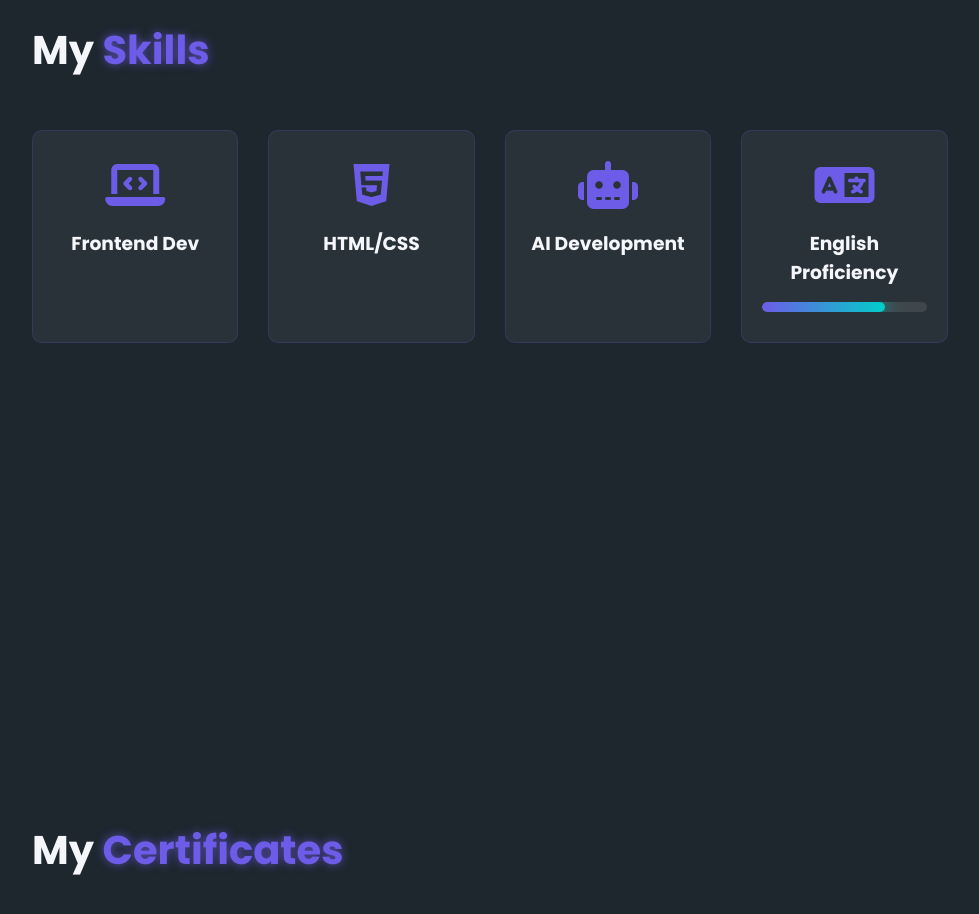
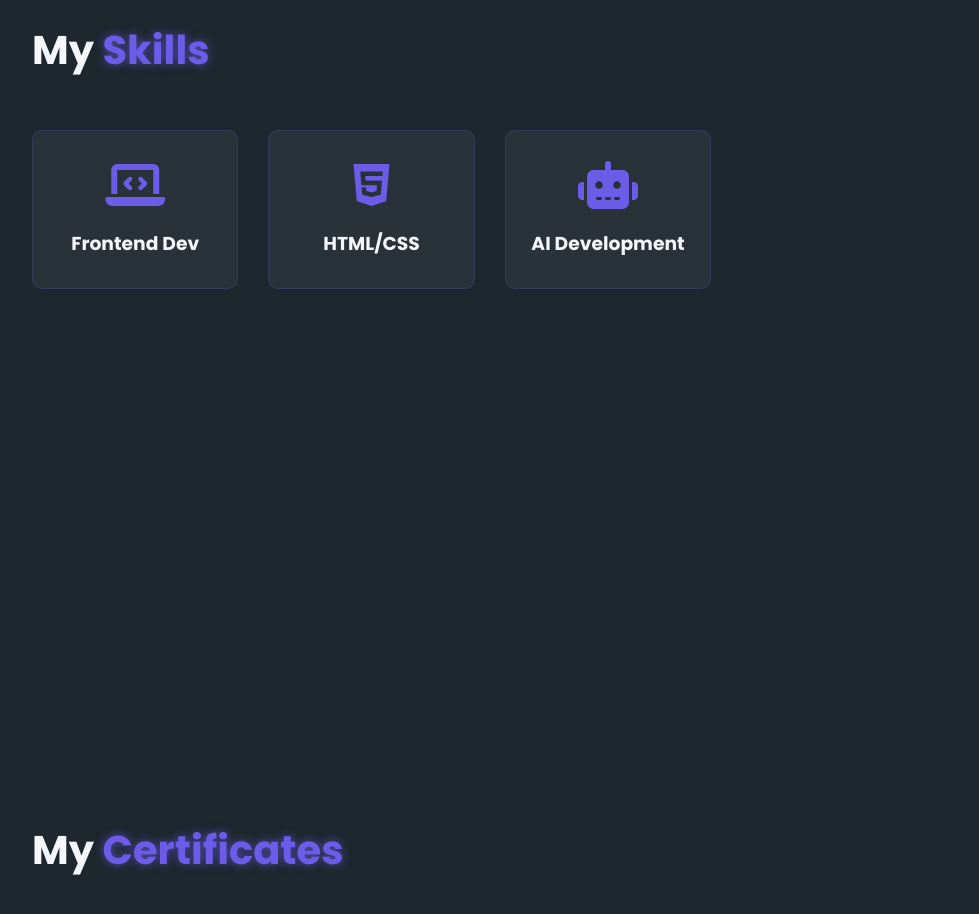
Before and after one commit to Zalaan22/PortFolio, a plain HTML site: page index.html in a window 1280 px wide. Shown: the part 2480-3394 px from the top of the page, without its empty margins (32-1011 px from the left). Drawn offline with nearby package versions, Linux system fonts and the light colour scheme.

Commit message:
Update index.html

```diff
--- a/index.html
+++ b/index.html
@@ -96,16 +96,6 @@
           <i class="fas fa-robot"></i>
           <h3>AI Development</h3>
         </div>
-        <div class="skill-card">
-          <i class="fas fa-language"></i>
-          <h3>English Proficiency</h3>
-          <div class="skill-level">
-            <div class="level-bar" style="width: 75%"></div>
-            <div class="level-labels">
-              <span>Understanding: 100%</span>
-              <span>Writing: 85%</span>
-              <span>Speaking: 65%</span>
-            </div>
           </div>
         </div>
       </div>
```
